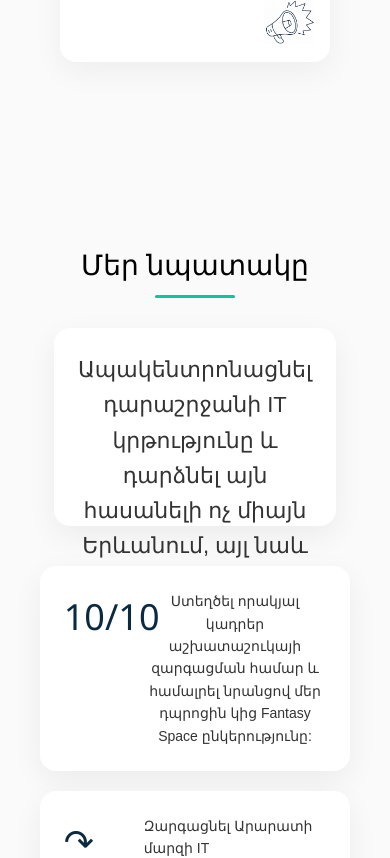
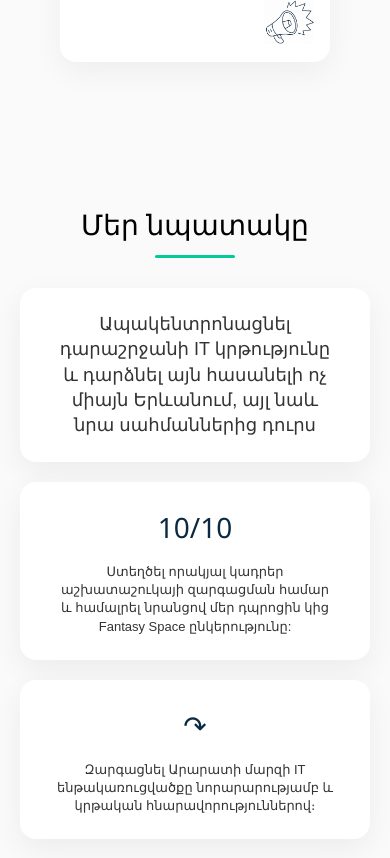
Before and after one commit to Art-Developper/AIT, a React (Vite) app: page / in a window 390 px wide. Shown: the part 3449-4307 px from the top of the page. Built offline with nearby package versions, Linux system fonts and the light colour scheme.

Commit message:
Mission media

```diff
--- a/src/components/Mission.css
+++ b/src/components/Mission.css
@@ -78,3 +78,45 @@
   line-height: 1.6;
   margin: 0;
 }
+
+@media (max-width: 820px) {
+  .mission-section {
+    padding: 40px 20px;
+  }
+
+  .mission-grid {
+    flex-direction: column;
+    gap: 20px;
+    align-items: center;
+  }
+
+  .mission-left,
+  .mission-right {
+    max-width: 100%;
+  }
+
+  .mission-description {
+    font-size: 18px;
+    line-height: 1.4;
+    padding: 0 10px;
+    word-wrap: break-word;
+  }
+
+  .mission-box {
+    flex-direction: column;
+    align-items: center;
+    text-align: center;
+    gap: 15px;
+  }
+
+  .mission-box .icon {
+    font-size: 28px;
+    min-width: auto;
+  }
+
+  .mission-box p {
+    font-size: 13px;
+    line-height: 1.4;
+    word-wrap: break-word;
+  }
+}
```
